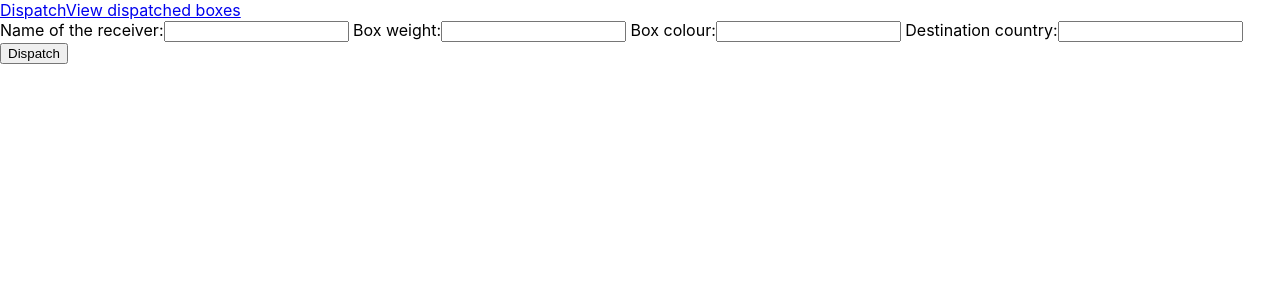
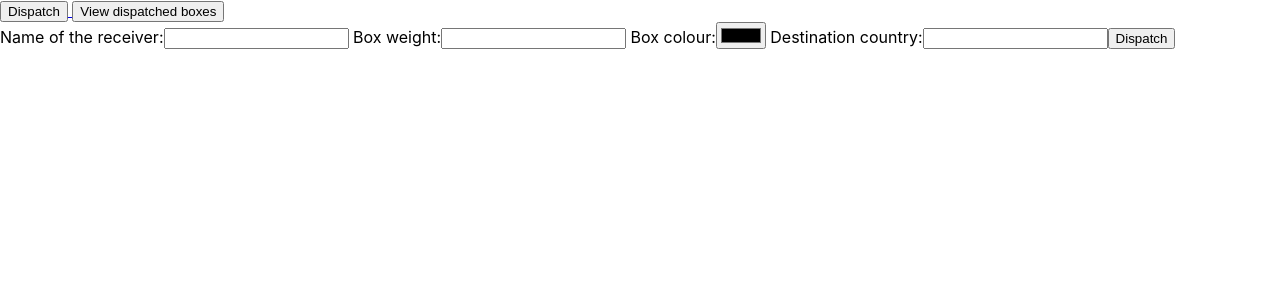
Before and after one commit to udden89/myBoxes-client, a React (Create React App) app: page / in a window 1280 px wide. Shown: the top 300 px of the page. Built offline with nearby package versions, Linux system fonts and the light colour scheme.

Commit message:
added dispatch new box feature

```diff
--- a/src/App.jsx
+++ b/src/App.jsx
@@ -10,8 +10,8 @@ function App() {
     <div className="App">
 
       <header className="header">
-        <Link to="/">Dispatch</Link>
-        <Link to="/box-dispatches">View dispatched boxes</Link>
+        <Link to="/"><button>Dispatch</button> </Link>
+        <Link to="/box-dispatches"> <button>View dispatched boxes</button></Link>
       </header>
 
       <Routes>
--- a/src/views/DispatchNewBox.jsx
+++ b/src/views/DispatchNewBox.jsx
@@ -1,6 +1,9 @@
 import React, { useState, useContext } from 'react'
+import BoxContext from '../context/box.context'
 
 export const DispatchNewBox = () => {
+
+  const boxAPI = useContext(BoxContext)
 
   const [receiverName, setReceiverName] = useState("")
   const [boxWeight, setBoxWeight] = useState(0)
@@ -9,7 +12,13 @@ export const DispatchNewBox = () => {
 
   const dispatch = async (e) => {
     e.preventDefault()
-    const box = {}
+    const box = {
+      receiver: receiverName,
+      weight: boxWeight,
+      color: boxColor,
+      destinationCountry: destinationCountry
+    }
+    boxAPI.dispatchNewBox(box)
   }
 
   const handleChange = (e) => {
@@ -21,7 +30,7 @@ export const DispatchNewBox = () => {
         setBoxWeight(e.target.value)
         break
       case "boxColour":
-        setBoxColor(e.target.value)
+        setBoxColor(hexToRgb(e.target.value))
         break
       case "destinationCountry":
         setDestinationCountry(e.target.value)
@@ -31,6 +40,15 @@ export const DispatchNewBox = () => {
     }
   }
 
+  function hexToRgb(hex) {
+    var result = /^#?([a-f\d]{2})([a-f\d]{2})([a-f\d]{2})$/i.exec(hex)
+    return result ? {
+      r: parseInt(result[1], 16),
+      g: parseInt(result[2], 16),
+      b: parseInt(result[3], 16)
+    } : null
+  }
+
   return (
     <div>
       <form className=''>
@@ -38,16 +56,17 @@ export const DispatchNewBox = () => {
           <input id='receiverName' type="text" onChange={handleChange} />
         </label>
         <label > Box weight:
-          <input id='boxWeight' type="text" onChange={handleChange} />
+          <input id='boxWeight' type="number" onChange={handleChange} />
         </label>
         <label > Box colour:
-          <input id='boxColour' type="text" onChange={handleChange} />
+          <input id='boxColour' type="color" onChange={handleChange} />
         </label>
         <label > Destination country:
           <input id='destinationCountry' type="text" onChange={handleChange} />
         </label>
         <button className='btn' onClick={dispatch} >Dispatch</button>
       </form>
+      {console.log(boxColor)}
     </div>
   )
 }
```
